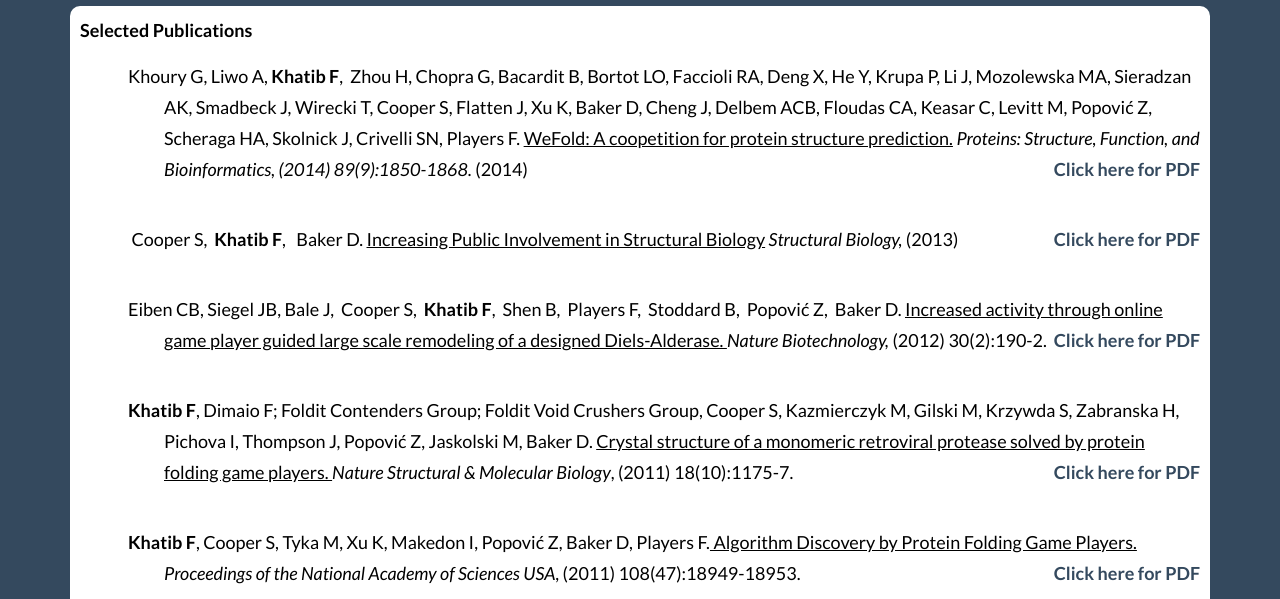
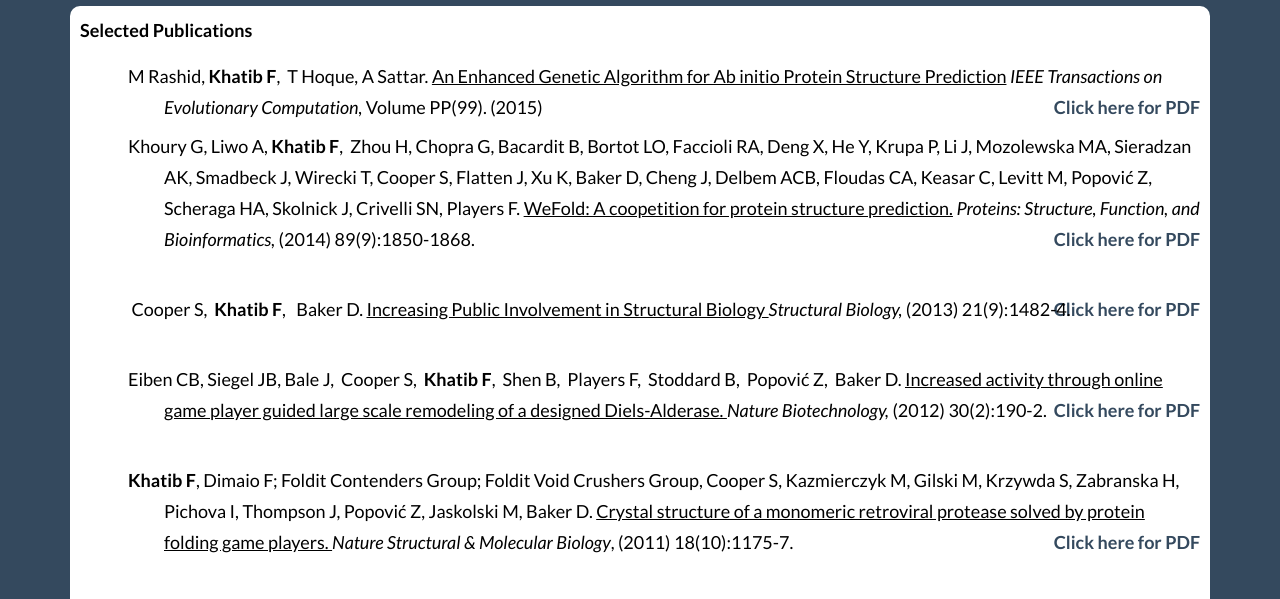
Before and after one commit to shashankmucheli/KhatibLab, a website: page publications.html in a window 1280 px wide. Shown: the part 194-793 px from the top of the page. Drawn offline with Linux system fonts and the light colour scheme.

Commit message:
Updated publications and internships - 2016

```diff
--- a/publications.html
+++ b/publications.html
@@ -94,20 +94,29 @@
 		<div class="white-text">
 			<p class="MsoNormal"><strong>Selected Publications</strong></p>
 			<p style="margin: 0in 0in 6pt 63pt; text-indent: -27pt;">
+					M Rashid, <strong>Khatib F</strong><strong><span style="font-weight: normal;">,&nbsp;</span></strong> T Hoque, A Sattar.
+
+					<span style="text-indent: -27pt;"><u>An Enhanced Genetic Algorithm for Ab initio Protein Structure Prediction</u></span>
+					<em style="text-indent: -27pt;"> IEEE Transactions on Evolutionary Computation, </em>
+					<span style="text-indent: -27pt;">Volume PP(99). (2015)</span>
+					<a class="research_links" target="_blank" href="http://ieeexplore.ieee.org/xpls/abs_all.jsp?arnumber=7346476&tag=1">Click here for PDF</a>
+			</p>
+
+			<p style="margin: 0in 0in 6pt 63pt; text-indent: -27pt;">
 					Khoury G, Liwo A, <strong>Khatib F</strong><strong><span style="font-weight: normal;">,&nbsp;</span></strong> Zhou H, Chopra G, Bacardit B, Bortot LO, Faccioli RA, Deng X, He Y, Krupa P, Li J, Mozolewska MA, Sieradzan AK, Smadbeck J, Wirecki T, Cooper S, Flatten J, Xu K, Baker D, Cheng J, Delbem ACB, Floudas CA, Keasar C, Levitt M, Popović Z, Scheraga HA, Skolnick J, Crivelli SN, Players F.
 
 					<span style="text-indent: -27pt;"><u>WeFold: A coopetition for protein structure prediction.</u></span>
-					<em style="text-indent: -27pt;">Proteins: Structure, Function, and Bioinformatics, (2014) 89(9):1850-1868. </em>
-					<span style="text-indent: -27pt;">(2014)</span>
+					<em style="text-indent: -27pt;">Proteins: Structure, Function, and Bioinformatics, </em>
+					<span style="text-indent: -27pt;"> (2014) 89(9):1850-1868. </span>
 					<a class="research_links" target="_blank" href="Papers/WeFold-final.pdf">Click here for PDF</a>
 				</p>
 			<br />
 			<p style="margin: 0in 0in 6pt 63pt; text-indent: -27pt;">
 					<strong><span style="font-weight: normal;">&nbsp;</span></strong>Cooper S,&nbsp;
 					<strong>Khatib F</strong><strong><span style="font-weight: normal;">,&nbsp;</span></strong>
-					<span style="text-indent: -27pt;">&nbsp;Baker D.&nbsp;<u>Increasing Public Involvement in Structural Biology</u></span>
+					<span style="text-indent: -27pt;">&nbsp;Baker D.&nbsp;<u>Increasing Public Involvement in Structural Biology </u></span>
 					<em style="text-indent: -27pt;">Structural Biology, </em>
-					<span style="text-indent: -27pt;">(2013) </span>
+					<span style="text-indent: -27pt;">(2013) 21(9):1482-4.</span>
 					<a class="research_links" target="_blank" href="Papers/StructureCommentary.pdf">Click here for PDF</a>
 				</p>
 				<br />
@@ -129,7 +138,7 @@
 				<br />
 				<p style="margin: 0in 0in 6pt 63pt; text-indent: -27pt;"><strong>Khatib F</strong><strong><span style="font-weight: normal;">, Cooper S, Tyka M, Xu K, Makedon I, Popović Z, Baker D, Players F.</span></strong><u> Algorithm Discovery by Protein Folding Game Players. </u><strong><em><span style="font-weight: normal;">Proceedings of the National Academy of Sciences USA</span></em></strong><span style="font-weight: normal;">, (2011)&nbsp;108(47):18949-18953.</span><a class="research_links" target="_blank" href="Papers/PNAS-2011-Khatib-1115898108.pdf">Click here for PDF</a></p>
 				<br />
-				<p style="margin: 0in 0in 6pt 63pt; text-indent: -27pt;"><strong><span style="font-weight: normal;">Cooper S, </span>Khatib F</strong><strong><span style="font-weight: normal;">, Makedon I, Lu H, Barbero J, Baker D, Fogarty J, Popović Z, Players F.<u> Analysis of Social Gameplay Macros in the Foldit Cookbook.</u> In <em>Proceedings of the Sixth international Conference on the Foundations of Digital Games,</em> FDG (2011).</span></strong><a class="research_links" target="_blank" href="Papers/fdg2011.pdf">Click here for PDF</a></p>
+				<p style="margin: 0in 0in 6pt 63pt; text-indent: -27pt;"><strong><span style="font-weight: normal;">Cooper S, </span>Khatib F</strong><strong><span style="font-weight: normal;">, Makedon I, Lu H, Barbero J, Baker D, Fogarty J, Popović Z, Players F.<u> Analysis of Social Gameplay Macros in the Foldit Cookbook.</u> In <em>Proceedings of the Sixth international Conference on the Foundations of Digital Games,</em> FDG (2011) 9-14.</span></strong><a class="research_links" target="_blank" href="Papers/fdg2011.pdf">Click here for PDF</a></p>
 				<br />
 				<p style="margin: 0in 0in 6pt 63pt; text-indent: -27pt;"><strong><span style="font-weight: normal;">Gilski M, Kazmierczyk M, Krzywda S, Zabranska H, Cooper S, Popović Z, </span>Khatib F</strong><strong><span style="font-weight: normal;">, Dimaio F, Thompson J, Baker D, Pichova I, Jaskolski M.</span></strong> <u>High-resolution structure of a retroviral protease folded as a monomer. </u><strong><em><span style="font-weight: normal;">Acta Crystallographica Section D: Biological Crystallography</span></em></strong><strong><span style="font-weight: normal;">, (2011) 67(11):907-914.</span></strong><a class="research_links" target="_blank" href="Papers/ActaCrystallographica.pdf">Click here for PDF</a></p>
 				<br />
```
Also changed, not shown: internships.html (+2 -2 lines).
